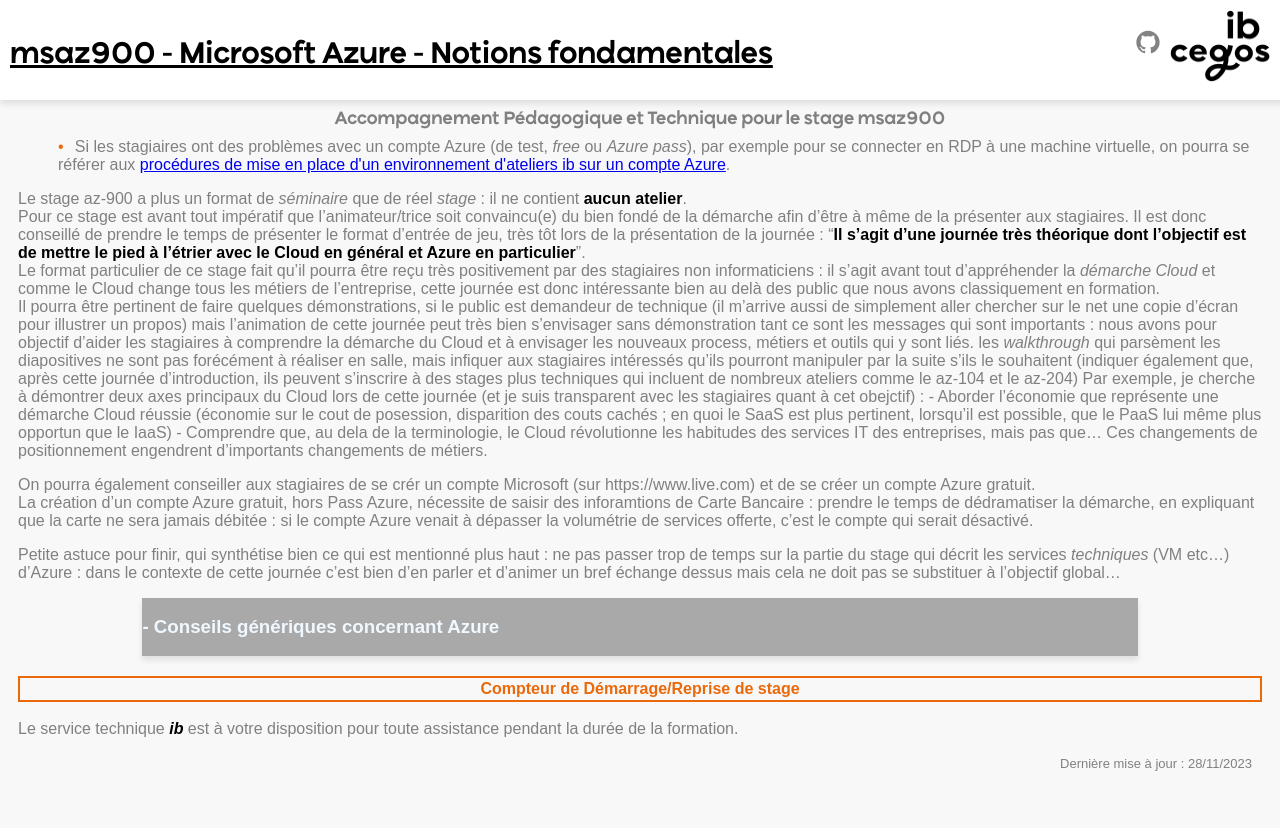
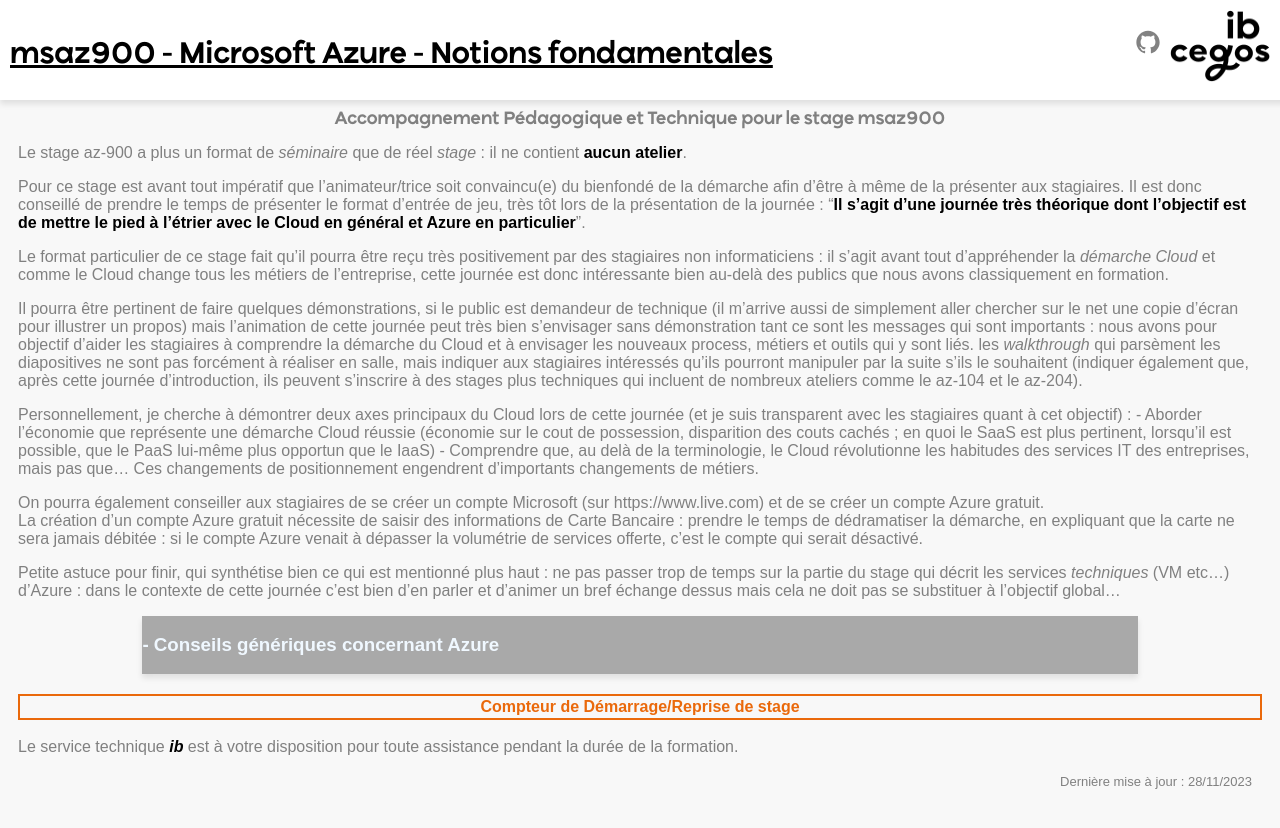
Before and after one commit to renaudwangler/ib-apts, a Jekyll site: the page built from stages/msaz900.md, in a window 1280 px wide. Shown: the top 828 px of the page. Built offline with Jekyll 4.4.1, drawn with Linux system fonts in a browser that asks for light colours; our own code applies the rules of GitHub Pages for plain Markdown files.

Commit message:
msaz900 - New 202311

```diff
--- a/_includes/Azure.html
+++ b/_includes/Azure.html
@@ -3,7 +3,7 @@
 L'immense majorité des stages Azure ne nécessite rien d'autre que la Pass Azure, quand il est fourni directement avec le stage.
 Microsoft réduisant petit à petit la fourniture des Pass, il faudra se retourner vers des labs hébergés (<b>goDeploy</b>) car les manipulations proposées avec la <i>sandbox Azure</i> sont un peu pauvres...
 
-Le lien suivant pourra être fourni aux stagaiaires en début de formation pour mettre en place l'environnement de labs sur un compte Azure :
+Le lien suivant pourra être fourni aux stagaiaires en début de formation pour mettre en place l'environnement de labs sur un compte Azure (pass Azure, compte gratuit...):
 <a href="https://github.com/renaudwangler/ib/blob/master/extra/ibAzureLabs.md#mise-en-place-dun-environnement-dateliers-ib-sur-un-compte-azure" target="_blank">Mise en place d'un environnement d'ateliers ib sur un compte Azure</a>
 
 <a href="https://youtu.be/85VSGsMMJTo" target="_blank">Vidéo de démonstration de la mise en place d'une connexion vNet to vNet</a>
--- a/_layouts/stage.html
+++ b/_layouts/stage.html
@@ -23,9 +23,6 @@
       {% endif %}
       {% if page.labsFR %}
       <li><a href="{{page.labs}}">Lien vers les labs officiels MS (en français) sur Github</a></li>
-      {% endif %}
-      {% if page.Azure %}
-      <li>Si les stagiaires ont des problèmes avec un compte Azure (de test, <i>free</i> ou <i>Azure pass</i>), par exemple pour se connecter en RDP à une machine virtuelle, on pourra se référer aux <a href="https://github.com/renaudwangler/ib/blob/master/extra/ibAzureLabs.md#mise-en-place-dun-environnement-dateliers-ib-sur-un-compte-azure">procédures de mise en place d'un environnement d'ateliers ib sur un compte Azure</a>.</li>
       {% endif %}
     </ul>
 
--- a/stages/msaz900.md
+++ b/stages/msaz900.md
@@ -4,14 +4,18 @@
 editDate: 28/11/2023
 ---
 Le stage az-900 a plus un format de *séminaire* que de réel *stage* : il ne contient **aucun atelier**.
-Pour ce stage est avant tout impératif que l'animateur/trice soit convaincu(e) du bien fondé de la démarche afin d'être à même de la présenter aux stagiaires. Il est donc conseillé de prendre le temps de présenter le format d'entrée de jeu, très tôt lors de la présentation de la journée : "**Il s'agit d'une journée très théorique dont l'objectif est de mettre le pied à l'étrier avec le Cloud en général et Azure en particulier**".
-Le format particulier de ce stage fait qu'il pourra être reçu très positivement par des stagiaires non informaticiens : il s'agit avant tout d'appréhender la *démarche Cloud* et comme le Cloud change tous les métiers de l'entreprise, cette journée est donc intéressante bien au delà des public que nous avons classiquement en formation.
-Il pourra être pertinent de faire quelques démonstrations, si le public est demandeur de technique (il m'arrive aussi de simplement aller chercher sur le net une copie d'écran pour illustrer un propos) mais l'animation de cette journée peut très bien s'envisager sans démonstration tant ce sont les messages qui sont importants : nous avons pour objectif d'aider les stagiaires à comprendre la démarche du Cloud et à envisager les nouveaux process, métiers et outils qui y sont liés. les *walkthrough* qui parsèment les diapositives ne sont pas forécément à réaliser en salle, mais infiquer aux stagiaires intéressés qu'ils pourront manipuler par la suite s'ils le souhaitent (indiquer également que, après cette journée d'introduction, ils peuvent s'inscrire à des stages plus techniques qui incluent de nombreux ateliers comme le az-104 et le az-204)
-Par exemple, je cherche à démontrer deux axes principaux du Cloud lors de cette journée (et je suis transparent avec les stagiaires quant à cet obejctif) :
-    - Aborder l'économie que représente une démarche Cloud réussie (économie sur le cout de posession, disparition des couts cachés ; en quoi le SaaS est plus pertinent, lorsqu'il est possible, que le PaaS lui même plus opportun que le IaaS)
-    - Comprendre que, au dela de la terminologie, le Cloud révolutionne les habitudes des services IT des entreprises, mais pas que... Ces changements de positionnement engendrent d'importants changements de métiers.
 
-On pourra également conseiller aux stagiaires de se crér un compte Microsoft (sur https://www.live.com) et de se créer un compte Azure gratuit.
-La création d'un compte Azure gratuit, hors Pass Azure, nécessite de saisir des inforamtions de Carte Bancaire : prendre le temps de dédramatiser la démarche, en expliquant que la carte ne sera jamais débitée : si le compte Azure venait à dépasser la volumétrie de services offerte, c'est le compte qui serait désactivé.
+Pour ce stage est avant tout impératif que l'animateur/trice soit convaincu(e) du bienfondé de la démarche afin d'être à même de la présenter aux stagiaires. Il est donc conseillé de prendre le temps de présenter le format d'entrée de jeu, très tôt lors de la présentation de la journée : "**Il s'agit d'une journée très théorique dont l'objectif est de mettre le pied à l'étrier avec le Cloud en général et Azure en particulier**".
+
+Le format particulier de ce stage fait qu'il pourra être reçu très positivement par des stagiaires non informaticiens : il s'agit avant tout d'appréhender la *démarche Cloud* et comme le Cloud change tous les métiers de l'entreprise, cette journée est donc intéressante bien au-delà des publics que nous avons classiquement en formation.
+
+Il pourra être pertinent de faire quelques démonstrations, si le public est demandeur de technique (il m'arrive aussi de simplement aller chercher sur le net une copie d'écran pour illustrer un propos) mais l'animation de cette journée peut très bien s'envisager sans démonstration tant ce sont les messages qui sont importants : nous avons pour objectif d'aider les stagiaires à comprendre la démarche du Cloud et à envisager les nouveaux process, métiers et outils qui y sont liés. les *walkthrough* qui parsèment les diapositives ne sont pas forcément à réaliser en salle, mais indiquer aux stagiaires intéressés qu'ils pourront manipuler par la suite s'ils le souhaitent (indiquer également que, après cette journée d'introduction, ils peuvent s'inscrire à des stages plus techniques qui incluent de nombreux ateliers comme le az-104 et le az-204).
+
+Personnellement, je cherche à démontrer deux axes principaux du Cloud lors de cette journée (et je suis transparent avec les stagiaires quant à cet objectif) :
+    - Aborder l'économie que représente une démarche Cloud réussie (économie sur le cout de possession, disparition des couts cachés ; en quoi le SaaS est plus pertinent, lorsqu'il est possible, que le PaaS lui-même plus opportun que le IaaS)
+    - Comprendre que, au delà de la terminologie, le Cloud révolutionne les habitudes des services IT des entreprises, mais pas que... Ces changements de positionnement engendrent d'importants changements de métiers.
+
+On pourra également conseiller aux stagiaires de se créer un compte Microsoft (sur https://www.live.com) et de se créer un compte Azure gratuit.
+La création d'un compte Azure gratuit nécessite de saisir des informations de Carte Bancaire : prendre le temps de dédramatiser la démarche, en expliquant que la carte ne sera jamais débitée : si le compte Azure venait à dépasser la volumétrie de services offerte, c'est le compte qui serait désactivé.
 
 Petite astuce pour finir, qui synthétise bien ce qui est mentionné plus haut : ne pas passer trop de temps sur la partie du stage qui décrit les services *techniques* (VM etc...) d'Azure : dans le contexte de cette journée c'est bien d'en parler et d'animer un bref échange dessus mais cela ne doit pas se substituer à l'objectif global...
```
Also changed, not shown: readme.md.
